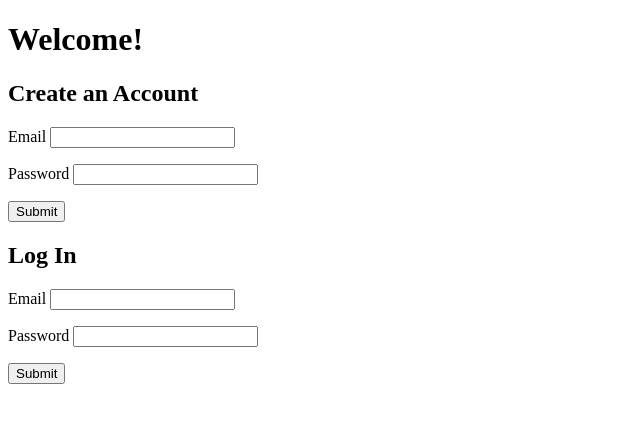
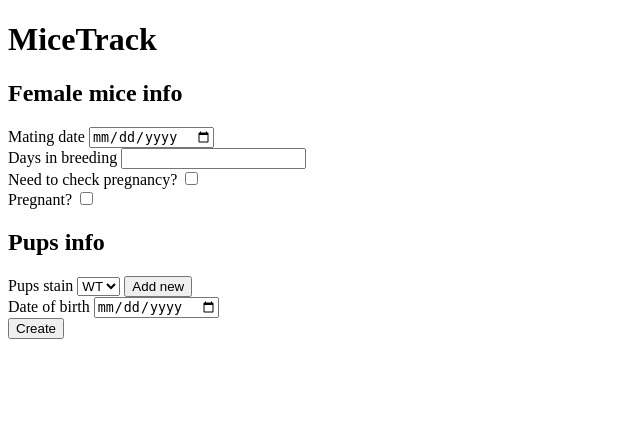
Before and after one commit to akaomy/miceTrack, a Flask app: page / in a window 1280 px wide. Shown: the top 423 px of the page, without its empty margins (0-640 px from the left). Run offline with Flask 2, Linux system fonts and the light colour scheme.

Commit message:
add plain html form to create a new table with mice info

```diff
--- a/templates/homepage.html
+++ b/templates/homepage.html
@@ -2,35 +2,37 @@
 {% block title %}Mice Breading Tracker Home{% endblock %}
 
 {% block body %}
-  <h1>Welcome!</h1>
+  <h1>MiceTrack</h1>
 
-  <h2>Create an Account</h2>
-  <form action="/users" method="POST">
-    <p>
-      Email <input type="text" name="email">
-    </p>
+  <form action="/track-mice" method="POST">
 
-    <p>
-      Password <input type="password" name="password">
-    </p>
+    <!-- femalemice -->
+    <h2>Female mice info</h2>
+    <label for="mating-date">Mating date</label>
+    <input type="date" id="mating-date" name="mating-date"><br>
 
-    <p>
-      <input type="submit">
-    </p>
+    <label for="days-in-breeding">Days in breeding</label>
+    <input type="text" id="days-in-breeding" name="days-in-breeding" value=""><br>
+
+    <label for="need-check-pregnancy">Need to check pregnancy?</label>
+    <input type="checkbox" id="need-check-pregnancy" name="need-check-pregnancy"><br>
+    <!-- add yes or no -->
+
+    <label for="pregnant">Pregnant?</label>
+    <input type="checkbox" id="pregnant" name="pregnant"><br>
+    <!-- add yes or no -->
+
+    <h2>Pups info</h2>
+    <label for="pups_stain">Pups stain</label>
+    <select name="pups-stain" id="pups_stain">
+      <option value="WT">WT</option>
+    </select>
+    <input type="submit" value="Add new" /><br>
+    <label for="date_of_birth">Date of birth</label>
+    <input type="date" id="date_of_birth" name="date_of_birth"><br>
+
+    <input type="submit" value="Create" />
+
   </form>
 
-  <h2>Log In</h2>
-  <form action="/login" method="POST">
-    <p>
-      Email <input type="text" name="email">
-    </p>
-
-    <p>
-      Password <input type="password" name="password">
-    </p>
-
-    <p>
-      <input type="submit">
-    </p>
-  </form>
 {% endblock %}
```
